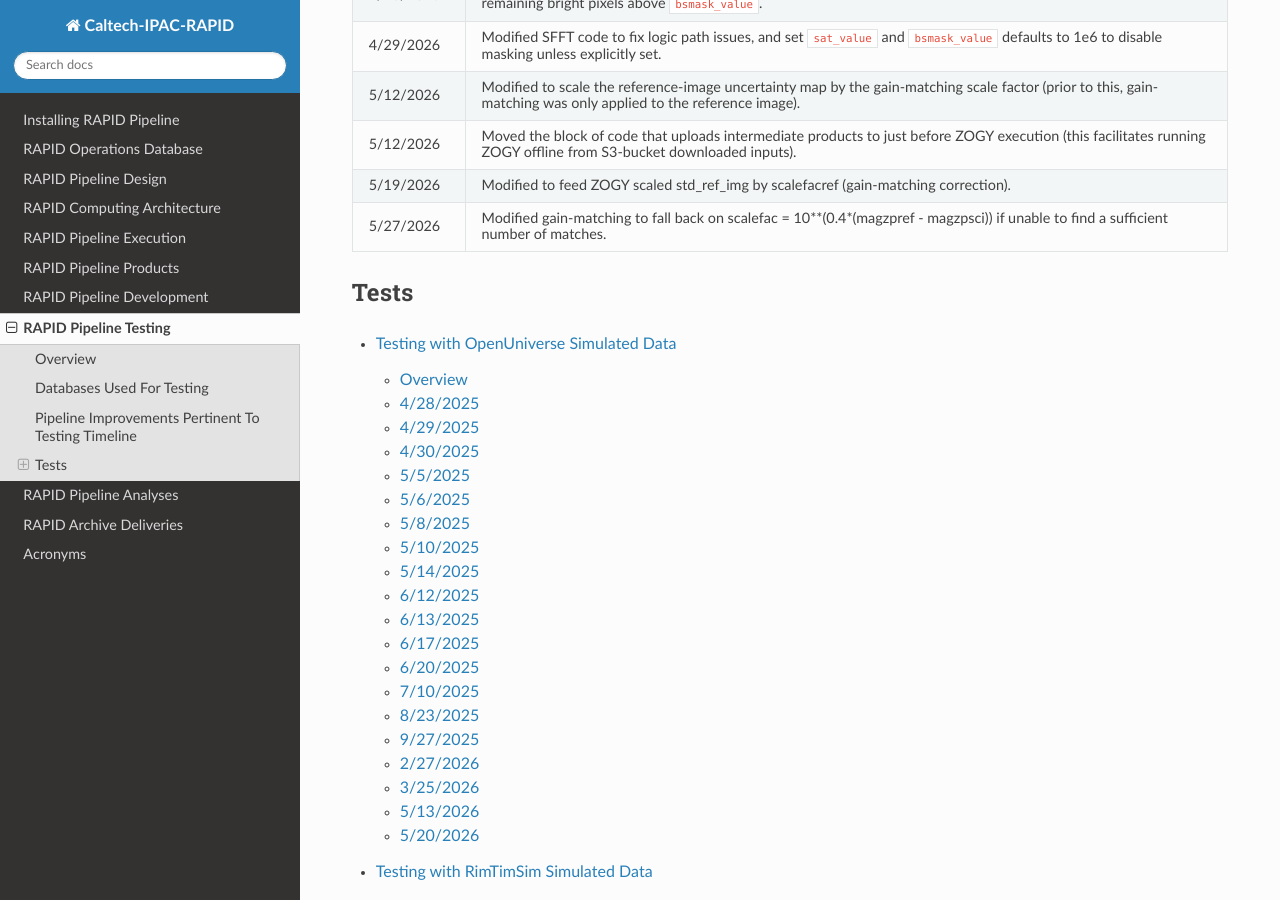
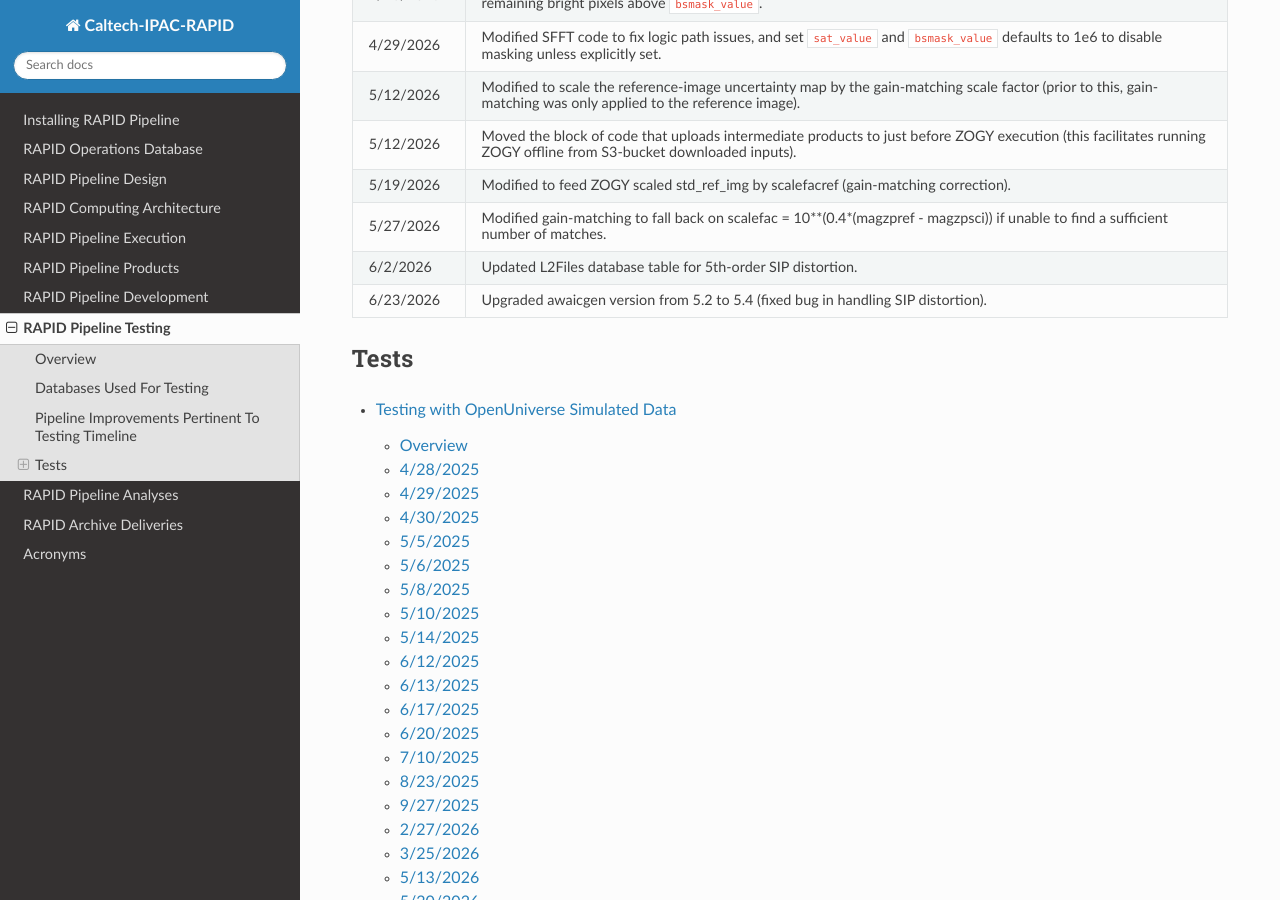
Before and after one commit to Caltech-IPAC/rapid, a Sphinx documentation site: the page built from docs/source/dev/tests.rst, in a window 1280 px wide and 900 px high, scrolled down 2918 px. Built offline with Sphinx 7.4.7 and the Read the Docs theme 3.1.0, drawn with Linux system fonts in a browser that asks for light colours.

Commit message:
Added recent pipeline improvements: Updated L2Files database table for 5th-order SIP distortion. Upgraded awaicgen version from 5.2 to 5.4 (fixed bug in handling SIP distortion).

```diff
--- a/docs/source/dev/tests.rst
+++ b/docs/source/dev/tests.rst
@@ -97,6 +97,8 @@ Date              Software modification
 5/12/2026         Moved the block of code that uploads intermediate products to just before ZOGY execution (this facilitates running ZOGY offline from S3-bucket downloaded inputs).
 5/19/2026         Modified to feed ZOGY scaled std_ref_img by scalefacref  (gain-matching correction).
 5/27/2026         Modified gain-matching to fall back on scalefac = 10**(0.4*(magzpref - magzpsci)) if unable to find a sufficient number of matches.
+6/2/2026          Updated L2Files database table for 5th-order SIP distortion.
+6/23/2026         Upgraded awaicgen version from 5.2 to 5.4 (fixed bug in handling SIP distortion).
 ===============   ===============================================================================================================================================================================================================================
 
 
```
